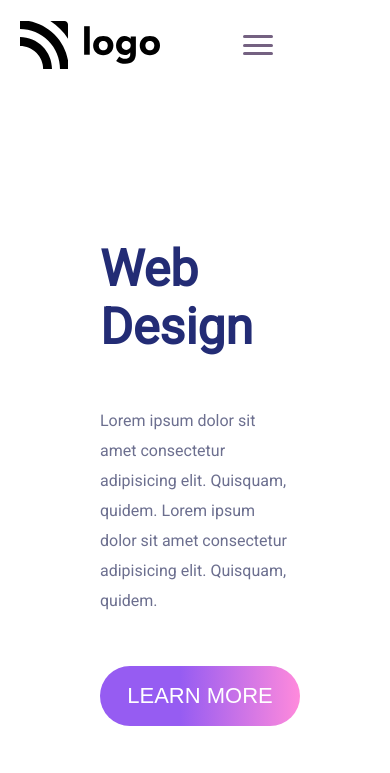
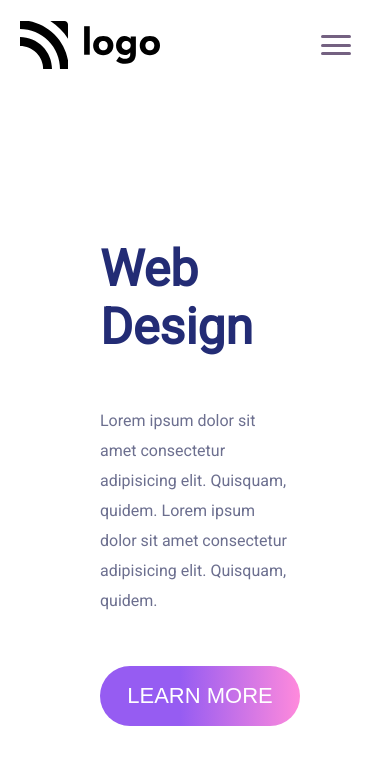
Before and after one commit to amannagle/Project8-web-design-landing-page, a website: page index.html in a window 390 px wide. Shown: the top 773 px of the page. Drawn offline with Linux system fonts and the light colour scheme.

Commit message:
shifted hamburger menu to the right

```diff
--- a/css/index.css
+++ b/css/index.css
@@ -22,7 +22,7 @@ nav {
 div.toggle-button{
     position: absolute;
     top: 2.2rem;
-    right: 30%;
+    right: 10%;
     display: none;
     flex-direction: column;
     justify-content: space-between;
```
